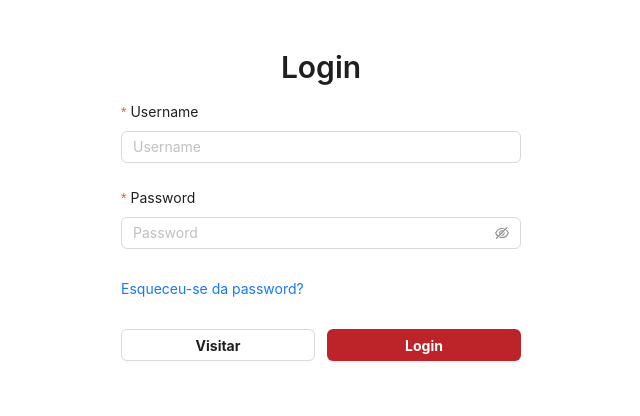
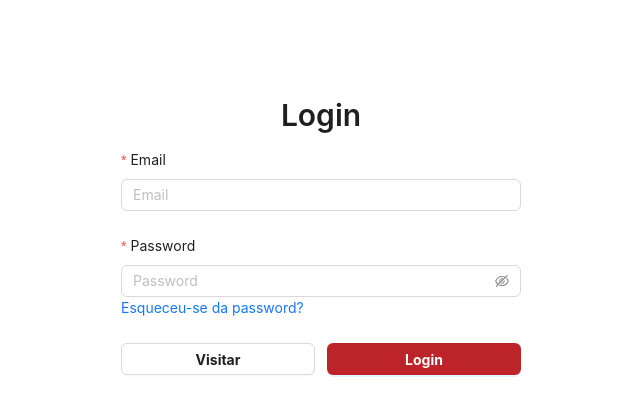
Before and after one commit to assebc/pep-it-companies-app, a React (Vite) app in the folder frontend/: page / in a window 1280 px wide. Shown: the top 416 px of the page, without its empty margins (319-959 px from the left). Built offline with nearby package versions, Linux system fonts and the light colour scheme.

Commit message:
small updates / possible implementation

```diff
--- a/frontend/src/components/Login/index.tsx
+++ b/frontend/src/components/Login/index.tsx
@@ -6,34 +6,22 @@ import "./styles.css";
 
 export const Login: FC = () => {
   const [form] = Form.useForm();
-  const [username, setUsername] = useState();
-  const [password, setPassword] = useState();
-  const [user, setUser] = useState<any>(); //FIXME: dont know type name
   const navigate = useNavigate();
-  const isAdmin: boolean = localStorage.getItem("token") ? true : false;
 
   const handleSubmit = async (data: any) => {
-    //FIXME: data its not any type
-    // setUsername(data.username)
-    // setPassword(data.password);
 
-    // try{
-    //   const response = await api.get(`users/${username}`, {
-    //     headers: {
-    //       Authorization: `Bearer ${localStorage.getItem("token")}`,
-    //     },
-    //   });
+    try{
+      const response = await api.post(`users/${data.email}`, data, {
 
-    //   if (response.status == 200 && password == response.data.password){
-    //     setUser(response.data);
-    //     alert("Login efetuado com sucesso!");
-    //     navigate("/companies");
-    //   }
+      });
 
-    // } catch (err: any){
-    //   alert(err.response.data.error);
-    // }
-    navigate("/companies");
+      if (response.status == 200){
+        navigate("/companies");
+      }
+
+    } catch (err: any){
+      alert(err.response.data.error);
+    }
   };
 
   return (
@@ -43,33 +31,41 @@ export const Login: FC = () => {
         layout="vertical"
         form={form}
         onFinish={handleSubmit}
-        className={"form"}
         autoComplete="off"
+        style={{
+          width: "400px"
+        }}
       >
         <Form.Item
-          label="Username"
-          name="username"
-          rules={[{ required: true }]}
+          label="Email"
+          name="email"
+          rules={[{ type: "email" }, { required: true }]}
         >
-          <Input placeholder="Username" />
+          <Input placeholder="Email" />
         </Form.Item>
 
         <Form.Item
           label="Password"
           name="password"
           rules={[{ required: true }]}
+          style={{
+            marginBottom: "0px"
+          }}
         >
           <Input.Password placeholder="Password" />
         </Form.Item>
 
-        <Form.Item>
-          <Link to={"/changepassword"}>Esqueceu-se da password?</Link>
-        </Form.Item>
+        <Link to={"/forgot-password"}>Esqueceu-se da password?</Link>
 
-        <Row justify="space-between" gutter={12}>
+        <Row justify="space-between" gutter={12} style={{
+            marginTop: "24px"
+          }}>
           <Col span={12}>
             <Button
-              style={{ width: "100%" }}
+              style={{
+                width: "100%" ,
+                fontWeight: "bold"
+              }}
               type="default"
               className="invbutton"
               onClick={() => navigate("/companies")}
@@ -80,10 +76,13 @@ export const Login: FC = () => {
 
           <Col span={12}>
             <Button
+              style={{
+                width: "100%",
+                fontWeight: "bold"
+              }}
               type="primary"
               className="button"
               htmlType="submit"
-              style={{ width: "100%" }}
             >
               Login
             </Button>
--- a/frontend/src/components/Login/styles.css
+++ b/frontend/src/components/Login/styles.css
@@ -1,39 +1,22 @@
 .container {
-  height: 84vh;
   background-color: #ffffff !important;
   display: flex;
   align-items: center;
   flex-direction: column;
-  padding-top: 12%;
-}
-
-.form {
-  width: 400px;
+  padding-top: 24%;
 }
 
 .button {
   background-color: #bd242a;
-  font-weight: bold;
 }
 
 .button:hover {
   background-color: #ffffff;
-  font-weight: bold;
   color: #bd242a;
   border-color: #bd242a;
 }
 
-.invbutton {
-  font-weight: bold;
-}
-
 .invbutton:hover {
   border-color: #bd242a;
-  font-weight: bold;
   color: #bd242a;
 }
-
-.forgotpwd:hover {
-  color: #bd242a !important;
-  text-decoration: underline;
-}
```
Also changed, not shown: frontend/src/config.ts (+12 -0 lines).
